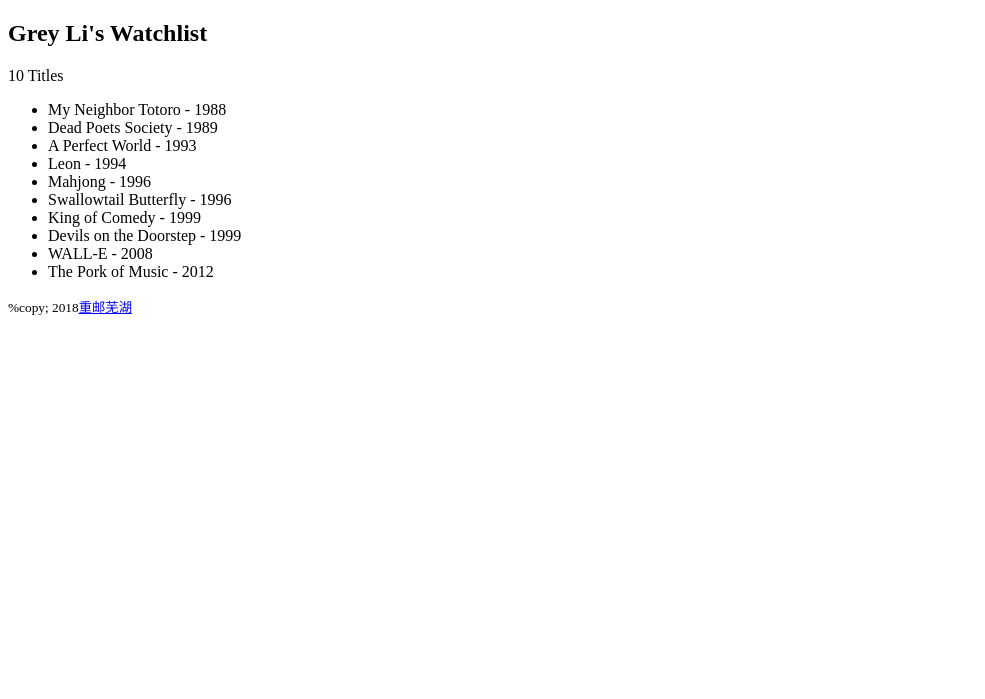
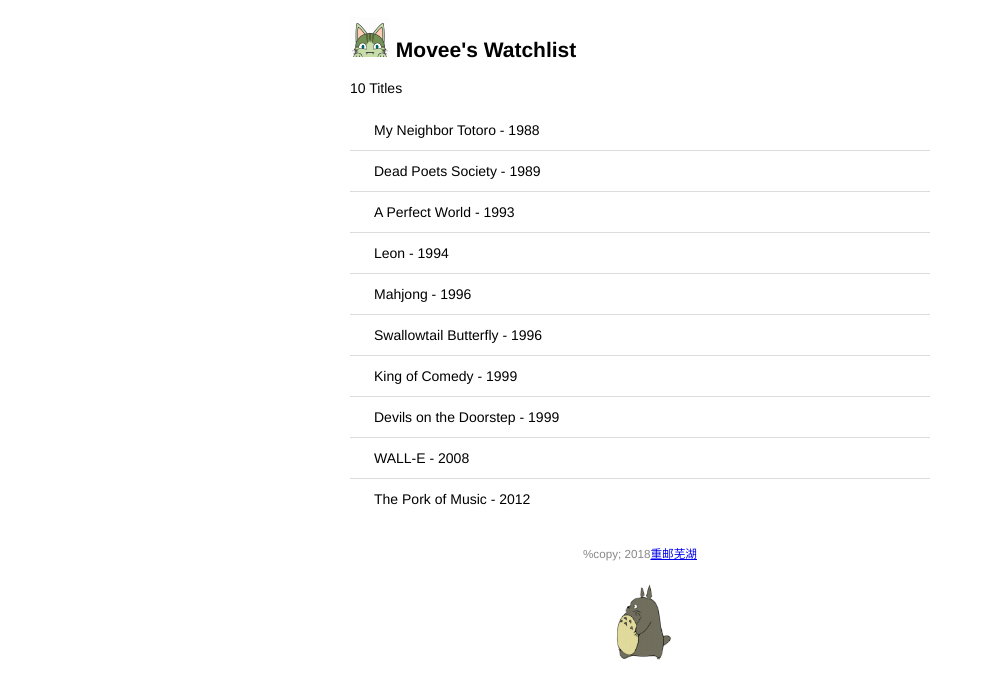
Before and after one commit to Movee-Ax/watchlist, a Flask app: page / in a window 1280 px wide. Shown: the top 699 px of the page, without its empty margins (0-985 px from the left). Run offline with Flask 2, Linux system fonts and the light colour scheme.

Commit message:
Add stasic flies

```diff
--- a/app.py
+++ b/app.py
@@ -9,7 +9,7 @@
 #   return 'User:%s' % name
 from flask import Flask, render_template
 app = Flask(__name__)
-name = 'Grey Li'
+name = 'Movee'
 movies = [
 {'title': 'My Neighbor Totoro', 'year': '1988'},
 {'title': 'Dead Poets Society', 'year': '1989'},
--- /dev/null
+++ b/static/style.css
@@ -0,0 +1,42 @@
+/* 页面整体 */
+body {
+margin: auto;
+max-width: 580px;
+font-size: 14px;
+font-family: Helvetica, Arial, sans-serif;
+}
+/* 页脚 */
+footer {
+color: #888;
+margin-top: 15px;
+text-align: center;
+padding: 10px;
+}
+/* 头像 */
+.avatar {
+width: 40px;
+}
+/* 电影列表 */
+.movie-list {
+list-style-type: none;
+padding: 0;
+margin-bottom: 10px;
+box-shadow: 0 2px 5px 0 rgba(0, 0, 0, 0.16), 0 2px 10px 0 rg
+ba(0, 0, 0, 0.12);
+}
+.movie-list li {
+padding: 12px 24px;
+border-bottom: 1px solid #ddd;
+}
+.movie-list li:last-child {
+border-bottom:none;
+}
+.movie-list li:hover {
+background-color: #f8f9fa;
+}
+/* 龙猫图片 */
+.totoro {
+display: block;
+margin: 0 auto;
+height: 100px;
+}
--- a/templates/index.html
+++ b/templates/index.html
@@ -3,12 +3,17 @@
 <head>
     <meta charset="UTF-8">
     <title>{{ name }}'s Watchlist</title>
+    <link rel="icon" href="{{ url_for('static', filename='favicon.ico')}}">
+    <link rel="stylesheet" href="{{ url_for('static', filename='style.css')}}" type="text/css">
 </head>
 <body>
-    <h2>{{ name }}'s Watchlist</h2>
+    <h2>
+        <small><img src="{{ url_for('static', filename='images/avatar.png')}}" class="avatar" alt="Avatar"></small>
+        {{ name }}'s Watchlist
+    </h2>
     {# 使用length过滤器获得movies的长度#}
     <p>{{movies|length}} Titles</p>
-    <ul>
+    <ul class="movie-list">
         {% for movie in movies %}
         <li>{{ movie.title }} - {{movie.year}}</li>
         {% endfor %}
@@ -16,5 +21,6 @@
     <footer>
         <small>%copy; 2018<a href="http://jwzx.cqupt.edu.cn">重邮芜湖</a></small>
     </footer>
+    <img alt="Walking Totoro" class="totoro" src="{{ url_for('static', filename='images/totoro.gif') }}">
 </body>
 </html>
```
Also changed, not shown: static/favicon.ico (added), static/images/avatar.png (added), static/images/totoro.gif (added).
